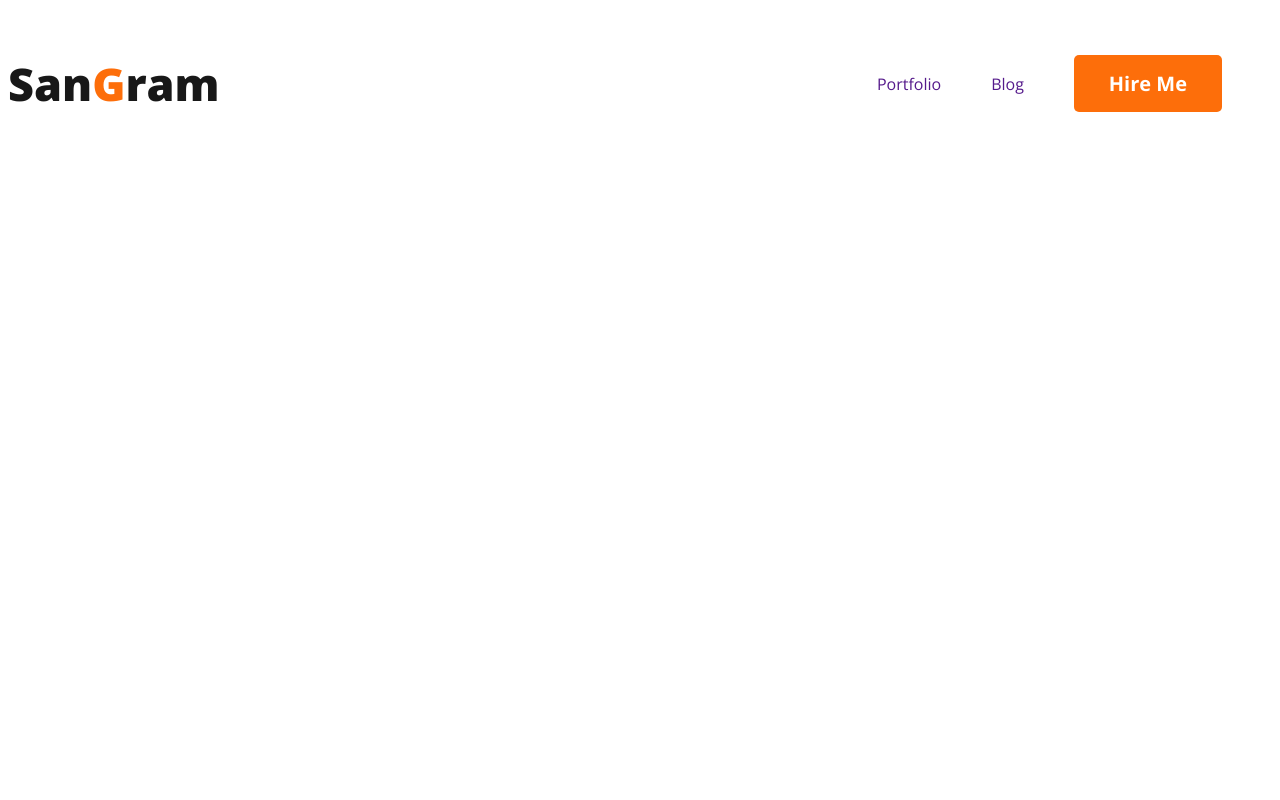
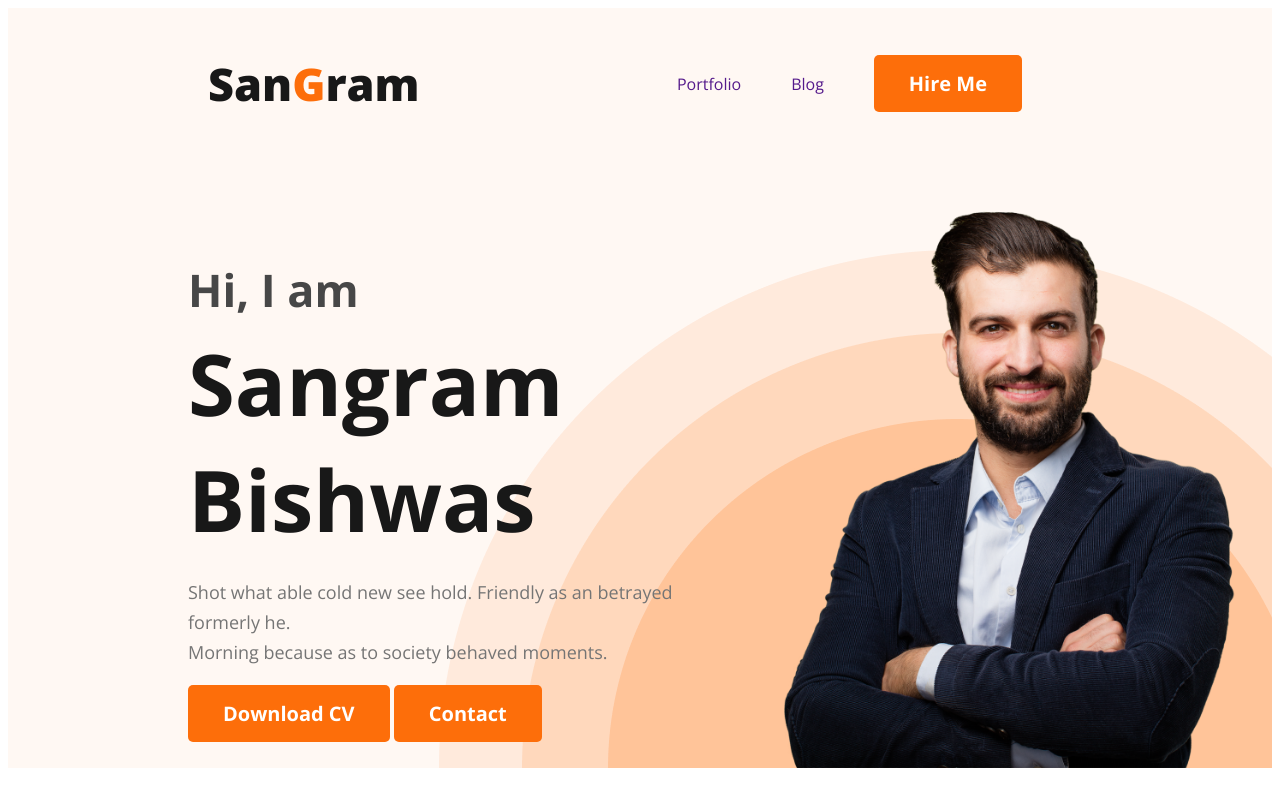
Before and after one commit to SangramBishwas/PortfiloSite, a plain HTML site: page index.html in a window 1280 px wide. Drawn offline with nearby package versions, Linux system fonts and the light colour scheme.

Commit message:
third commit

```diff
--- a/Styles/style.css
+++ b/Styles/style.css
@@ -20,6 +20,7 @@
 nav {
     display: flex;
     justify-content: space-between;
+    margin: 0 200px;
 }
 
 .first-title {
@@ -41,3 +42,46 @@ nav li {
 nav a {
     text-decoration: none;
 }
+
+.header {
+    background: #fff8f3;
+    background-image: url('../images/header_bg.png');
+    background-repeat: no-repeat;
+    background-position: bottom right;
+}
+
+.banner {
+    display: flex;
+    align-items: center;
+    padding: 30px 30px 0px 180px;
+    justify-content: space-between;
+}
+
+.second-title {
+    color: #474747;
+    font-size: 45px;
+    margin-bottom: 0;
+}
+
+.third-title {
+    color: #181818;
+    font-size: 85px;
+    margin-top: 5px;
+    font-weight: 700;
+    margin-bottom: 20px;
+}
+
+.banner .dp {
+    width: 500px;
+}
+.banner-content{
+    max-width: 500px;
+}
+
+.banner-content>p {
+    color: #757575;
+    font-size: 18px;
+    font-weight: 400;
+    line-height: 30px;
+    /* 166.667% */
+}
--- a/index.html
+++ b/index.html
@@ -11,6 +11,7 @@
     <link rel="stylesheet" href="Styles/style.css">
 </head>
 <body>
+    <header class="header">
     <nav>
         <h3 class="first-title">San<span class="primary-color">G</span>ram</h3>
        <ul>
@@ -19,5 +20,17 @@
        <li><button class="primary-btn">Hire Me</button></li>
        </ul>
     </nav>
+    <div class="banner">
+        <div class="banner-content">
+        <h3 class="second-title">Hi, I  am</h3>
+        <h1 class="third-title">Sangram Bishwas</h1>
+        <p>Shot what able cold new see hold. Friendly as an betrayed formerly he. <br>
+            Morning because as to society behaved moments.</p>
+        <button class="primary-btn">Download CV</button>
+        <button class="primary-btn">Contact</button>
+    </div>
+    <img class="dp" src="images/hardy.png" alt="">
+</div>
+</header>
 </body>
 </html>
```
Also changed, not shown: 1 other file.
